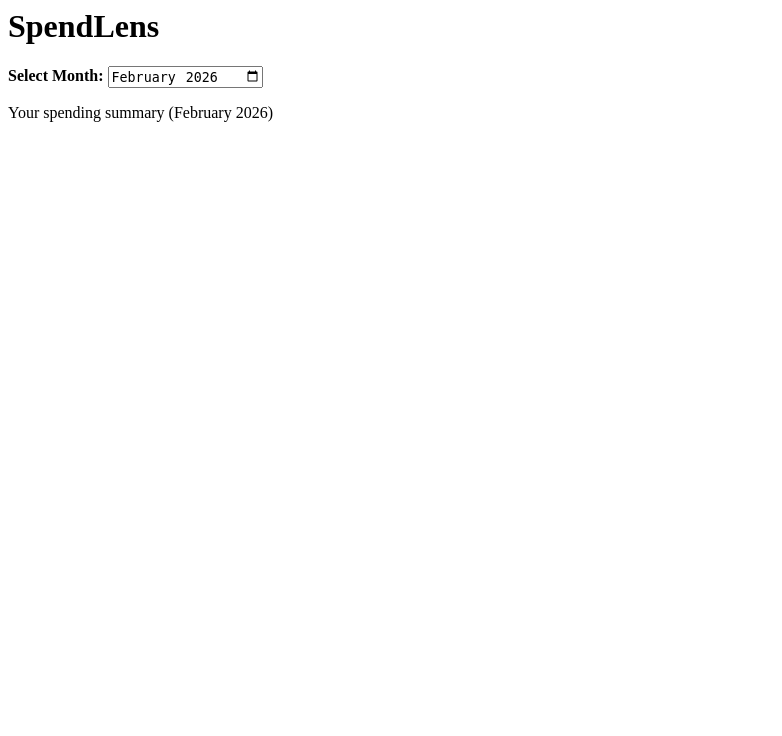
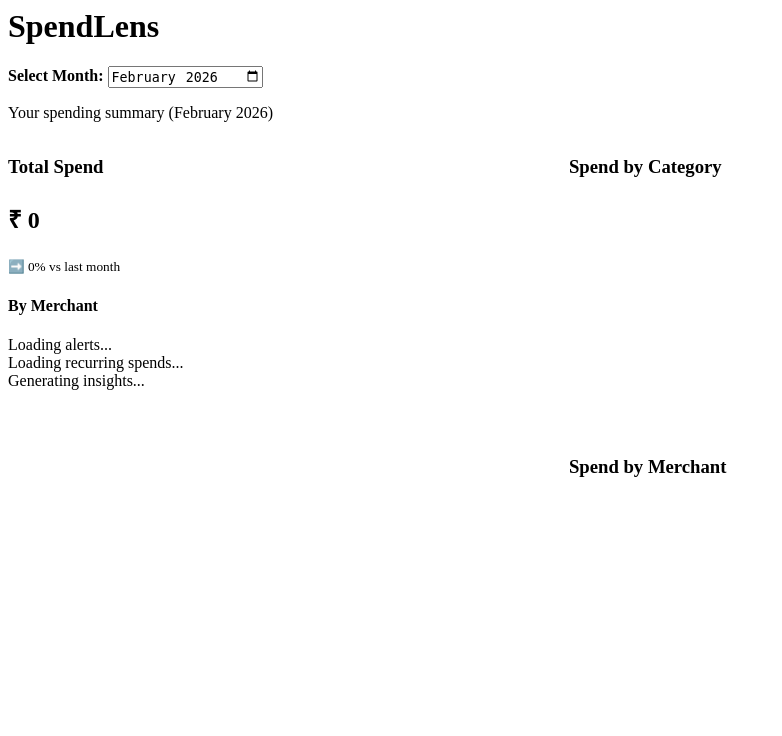
Before and after one commit to prakash290681-png/spendlens, a FastAPI app: page /dashboard in a window 1280 px wide. Shown: the top 736 px of the page, without its empty margins (0-782 px from the left). Run offline with FastAPI, Linux system fonts and the light colour scheme; the visitor is signed in with stand-in values (Sample User, id 1); data that the repository does not hold is empty; a map, chart or similar area stays blank.

Commit message:
Fix budget alert

```diff
--- a/auth.py
+++ b/auth.py
@@ -136,7 +136,13 @@ def logout(request: Request):
 # Ingest for selected month (used by date picker)
 # -------------------------------------------------
 @router.post("/ingest/monthly")
-def ingest_for_month(month: str, request: Request):
+def ingest_for_month(request: Request, month: str):
+
+    print("SESSION:", request.session)
+
+    if "access_token" not in request.session:
+        print("NO TOKEN IN SESSION")
+        return {"error": "no token"}
 
     user_id = request.session["user_id"]
     token = request.session["access_token"]
--- a/templates/dashboard.html
+++ b/templates/dashboard.html
@@ -6,6 +6,42 @@
 </div>
 
 <p id="month-label"></p>
+
+<div class="layout" style="display:flex; gap:20px; align-items:flex-start;">
+
+  <!-- LEFT SIDE -->
+  <div style="flex:1; min-width:350px;">
+
+    <div class="card" id="summary">Loading summary...</div>
+
+    <div class="card" id="alerts">Loading alerts...</div>
+
+    <div class="card" id="recurring">Loading recurring spends...</div>
+
+    <div class="card" id="aiInsights">Generating insights...</div>
+
+  </div>
+
+  <!-- RIGHT SIDE -->
+  <div style="flex:1.3; min-width:350px;">
+
+    <div class="card">
+      <h3>Spend by Category</h3>
+      <div style="position:relative; height:240px;">
+        <canvas id="categoryChart"></canvas>
+      </div>
+    </div>
+
+    <div class="card">
+      <h3>Spend by Merchant</h3>
+      <div style="position:relative; height:240px;">
+        <canvas id="merchantChart"></canvas>
+      </div>
+    </div>
+
+  </div>
+
+</div>
 
 <script>
 document.addEventListener("DOMContentLoaded", async () => {
```
